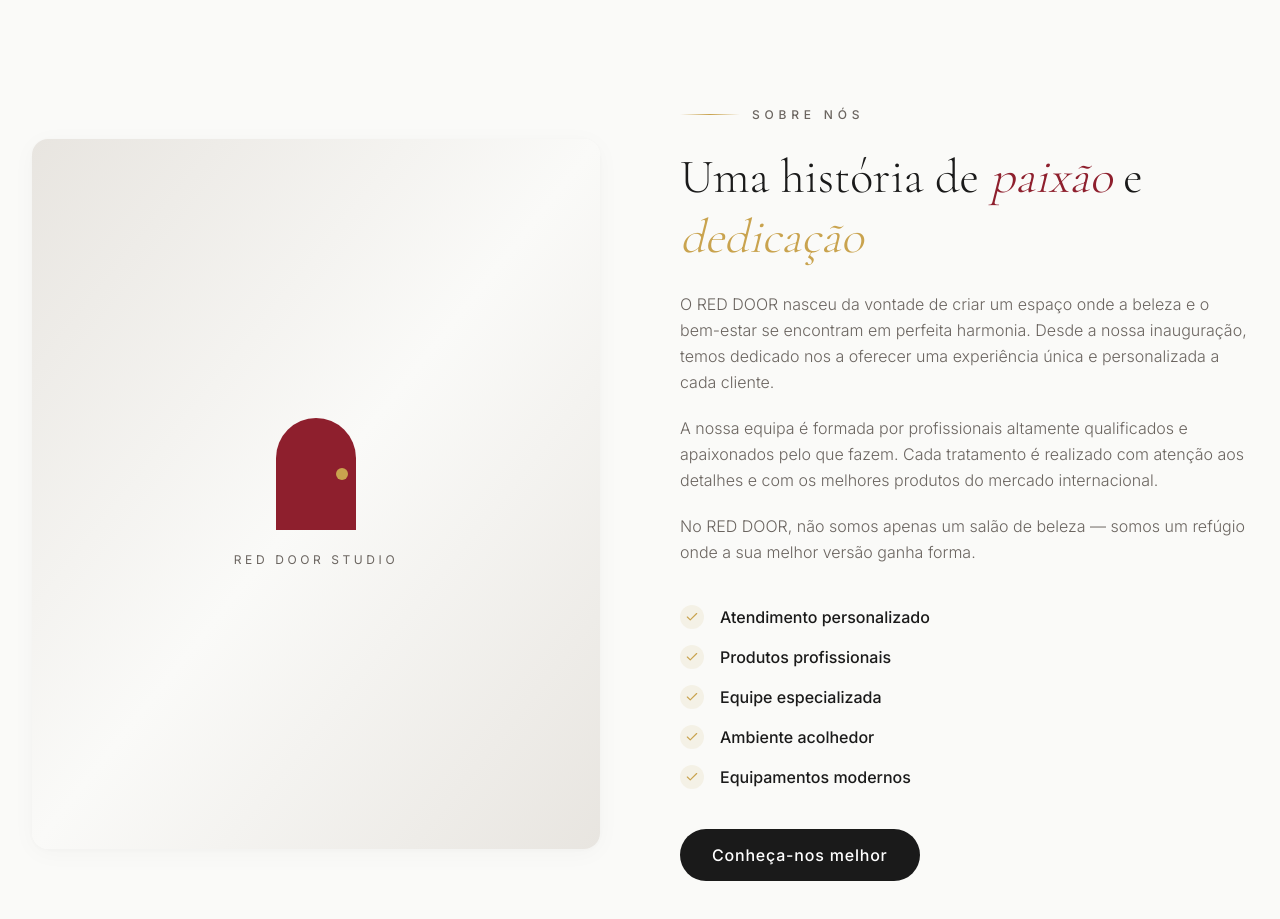
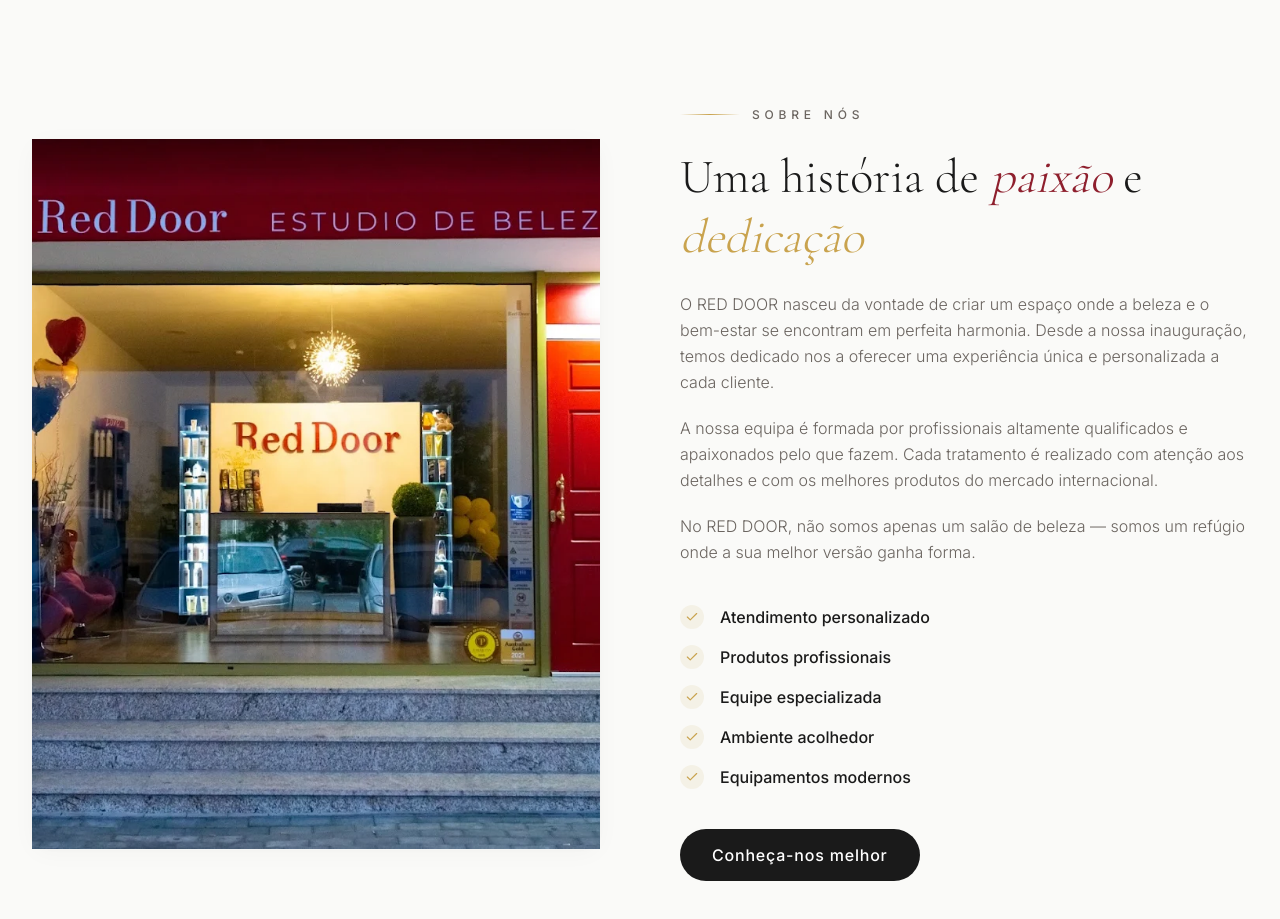
Before and after one commit to arthurneves4220-blip/red-door-studio, a Next.js app: page / in a window 1280 px wide. Shown: the part 1900-2819 px from the top of the page. Built offline with nearby package versions, Linux system fonts and the light colour scheme.

Commit message:
feat: add real image to About section

```diff
--- a/src/components/About.tsx
+++ b/src/components/About.tsx
@@ -3,6 +3,7 @@
 import { motion } from "framer-motion";
 import { Check } from "lucide-react";
 import ScrollReveal from "./ScrollReveal";
+import Image from "next/image";
 
 const features = [
   "Atendimento personalizado",
@@ -21,16 +22,12 @@
           <ScrollReveal direction="left">
             <div className="relative">
               <div className="aspect-[4/5] rounded-2xl overflow-hidden shadow-luxury">
-                <div className="w-full h-full bg-gradient-to-br from-light-gray via-off-white to-light-gray flex items-center justify-center">
-                  <div className="text-center">
-                    <div className="w-20 h-28 mx-auto mb-4 bg-wine-red rounded-t-full rounded-b-sm relative">
-                      <div className="absolute right-2 top-1/2 -translate-y-1/2 w-3 h-3 rounded-full bg-gold" />
-                    </div>
-                    <span className="text-xs tracking-[0.3em] uppercase text-warm-gray">
-                      RED DOOR Studio
-                    </span>
-                  </div>
-                </div>
+                <Image
+                  src="/about.jpg"
+                  alt="Red Door Estúdio de Beleza"
+                  fill
+                  className="object-cover"
+                />
               </div>
               {/* Decorative Element */}
               <div className="absolute -bottom-6 -right-6 w-32 h-32 rounded-2xl bg-gold/10 -z-10" />
```
Also changed, not shown: public/about.jpg (added).
